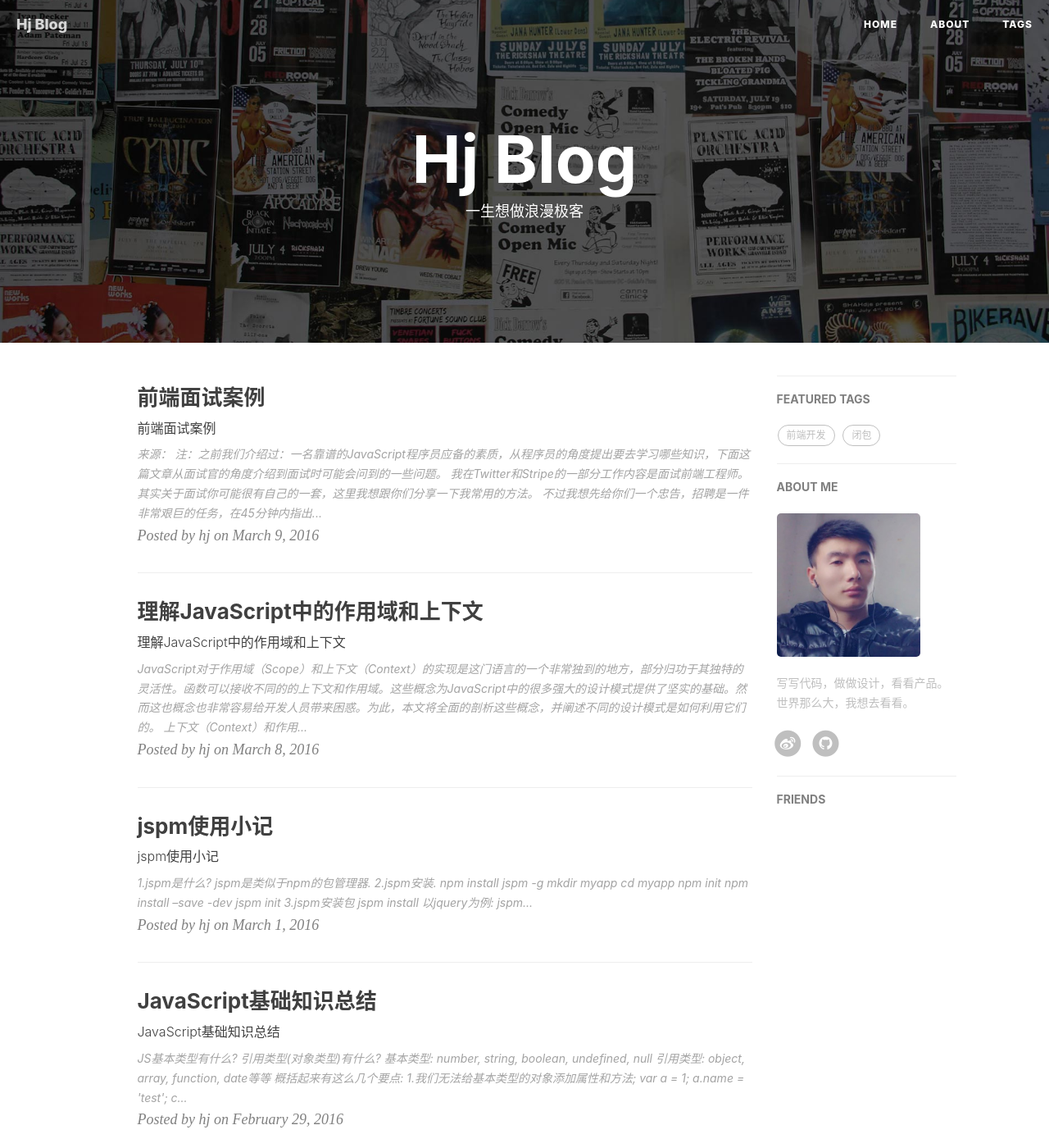
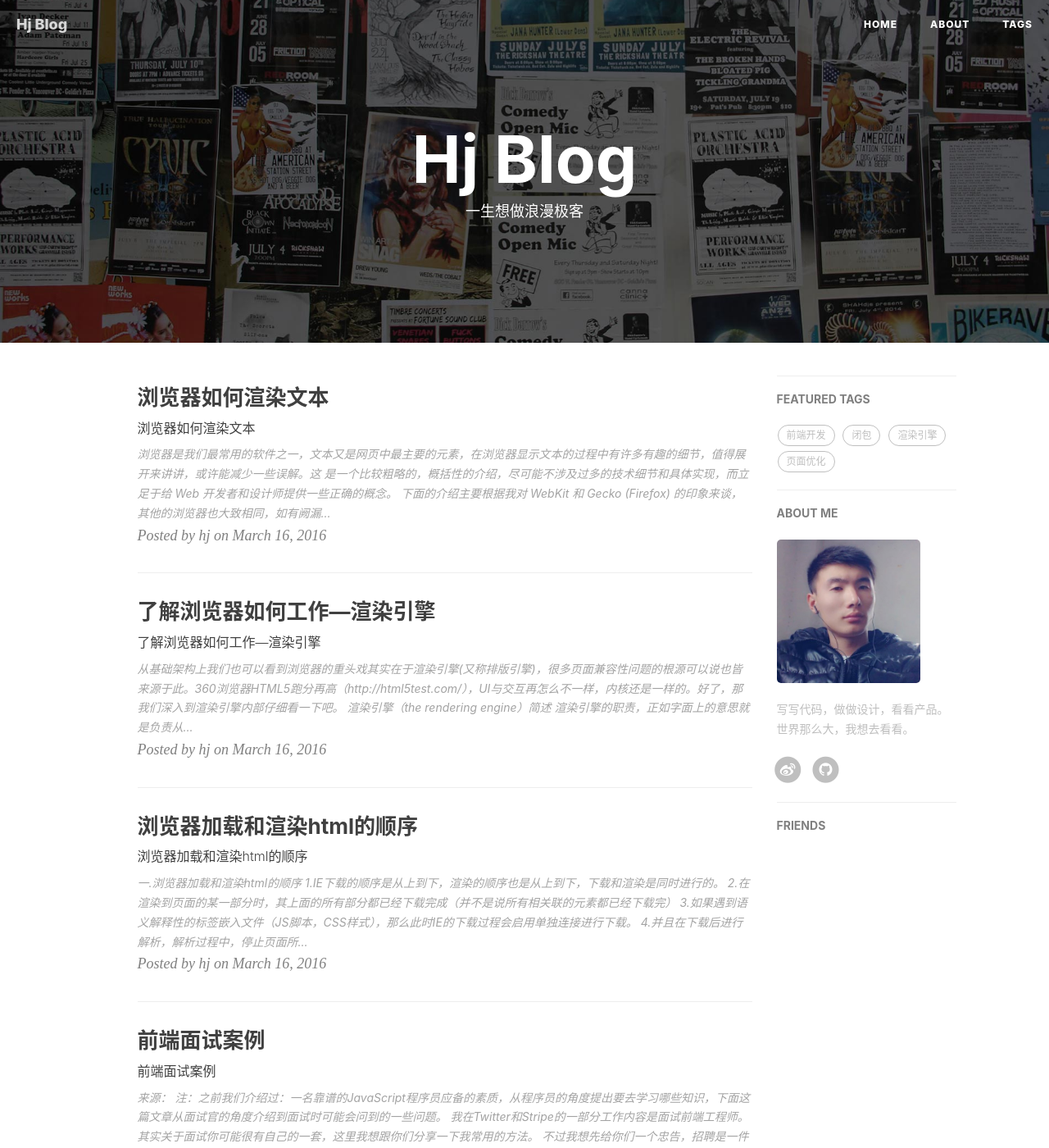
Before and after one commit to hj624608494/hj624608494.github.io, a Jekyll site: the page built from index.html, in a window 1280 px wide and 1400 px high. Shown: the whole window at 82% size. Built offline with Jekyll 4.4.1, drawn with Linux system fonts in a browser that asks for light colours; nearby versions of some CDN libraries; the list of posts is cut into pages by our own code; comment, search, counter and statistics services are not loaded; a file with an impossible date is left out; some of the changed text lies outside the part shown.

Commit message:
no message

```diff
--- a/_posts/2016-03-16-brower-load-render-html-sort.markdown
+++ b/_posts/2016-03-16-brower-load-render-html-sort.markdown
@@ -2,7 +2,7 @@
 layout:     post
 title:      "浏览器加载和渲染html的顺序"
 subtitle:   "浏览器加载和渲染html的顺序"
-date:       2016-03-016 12:00:00
+date:       2016-03-16 12:00:00
 author:     "hj"
 header-img: "img/post-bg-2015.jpg"
 tags:
--- a/_posts/2016-03-16-brower-rendering-engine.markdown
+++ b/_posts/2016-03-16-brower-rendering-engine.markdown
@@ -2,7 +2,7 @@
 layout:     post
 title:      "了解浏览器如何工作—渲染引擎"
 subtitle:   "了解浏览器如何工作—渲染引擎"
-date:       2016-03-016 12:00:00
+date:       2016-03-16 12:00:00
 author:     "hj"
 header-img: "img/post-bg-2015.jpg"
 tags:
--- a/_posts/2016-03-16-brower-rendering-text.markdown
+++ b/_posts/2016-03-16-brower-rendering-text.markdown
@@ -2,7 +2,7 @@
 layout:     post
 title:      "浏览器如何渲染文本"
 subtitle:   "浏览器如何渲染文本"
-date:       2016-03-016 12:00:00
+date:       2016-03-16 12:00:00
 author:     "hj"
 header-img: "img/post-bg-2015.jpg"
 tags:
```
